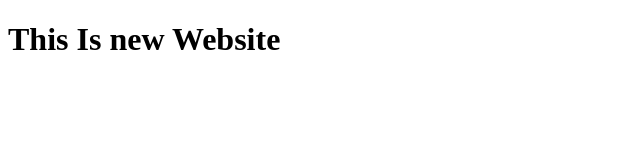
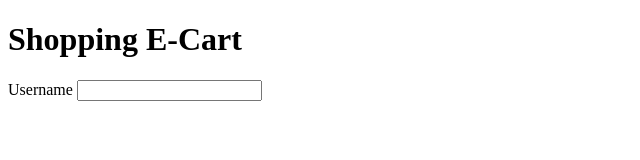
Before and after one commit to ILakshmi503514/FirstsApp, a plain HTML site: page index.html in a window 1280 px wide. Shown: the whole page, without its empty margins (0-640 px from the left). Drawn offline with Linux system fonts and the light colour scheme.

Commit message:
added form

```diff
--- a/index.html
+++ b/index.html
@@ -7,6 +7,11 @@
     <title>Document</title>
 </head>
 <body>
-    <h1>This Is new Website</h1>
+    <h1>Shopping E-Cart</h1>
+
+    <form action="">
+        <label for="username">Username</label>
+        <input type="text" id ="username"/>
+    </form>
 </body>
 </html>
```
